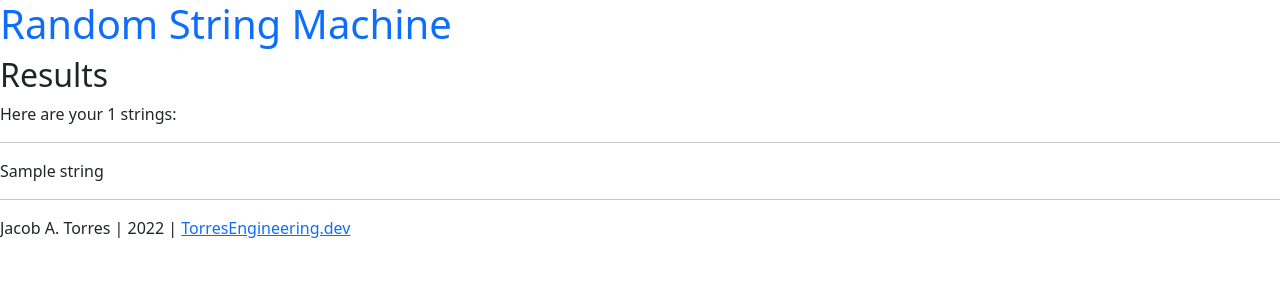
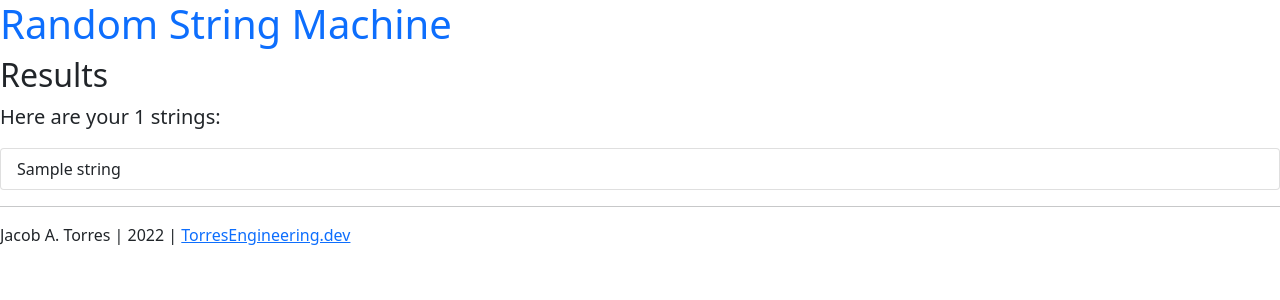
Before and after one commit to jacob-torres/Random-String-Machine, a Flask app: template templates/strings.html in a window 1280 px wide. Shown: the top 300 px of the page. Run offline with Flask 2, Linux system fonts and the light colour scheme; the template is opened without the code that fills it: most values are stand-ins (such as "Sample title", 1, 10 or a date in 2020).

Commit message:
Changed list style for string list in strings template.

```diff
--- a/templates/strings.html
+++ b/templates/strings.html
@@ -2,9 +2,11 @@
 
 {% block content %}
     <h2>Results</h2>
-    <p>Here are your {{ num_strings }} strings:</p>
-    <hr>
-    {% for string in strings %}
-        <div>{{ string }}</div>
-    {% endfor %}
+    <p class="lead">Here are your {{ num_strings }} strings:</p>
+
+    <ul class="list-group">
+        {% for string in strings %}
+            <li class="list-group-item">{{ string }}</li>
+        {% endfor %}
+    </ul>
 {% endblock content %}
```
